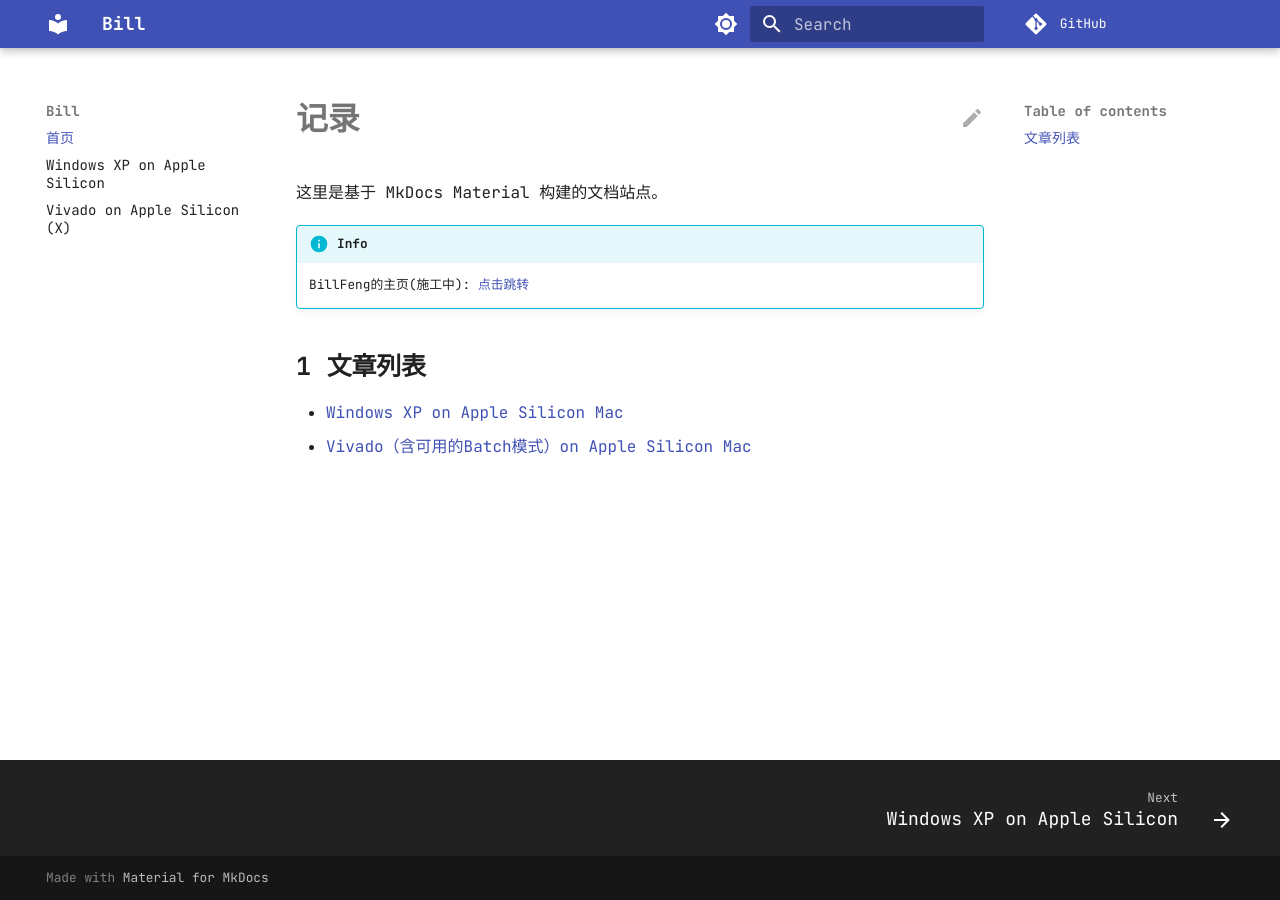
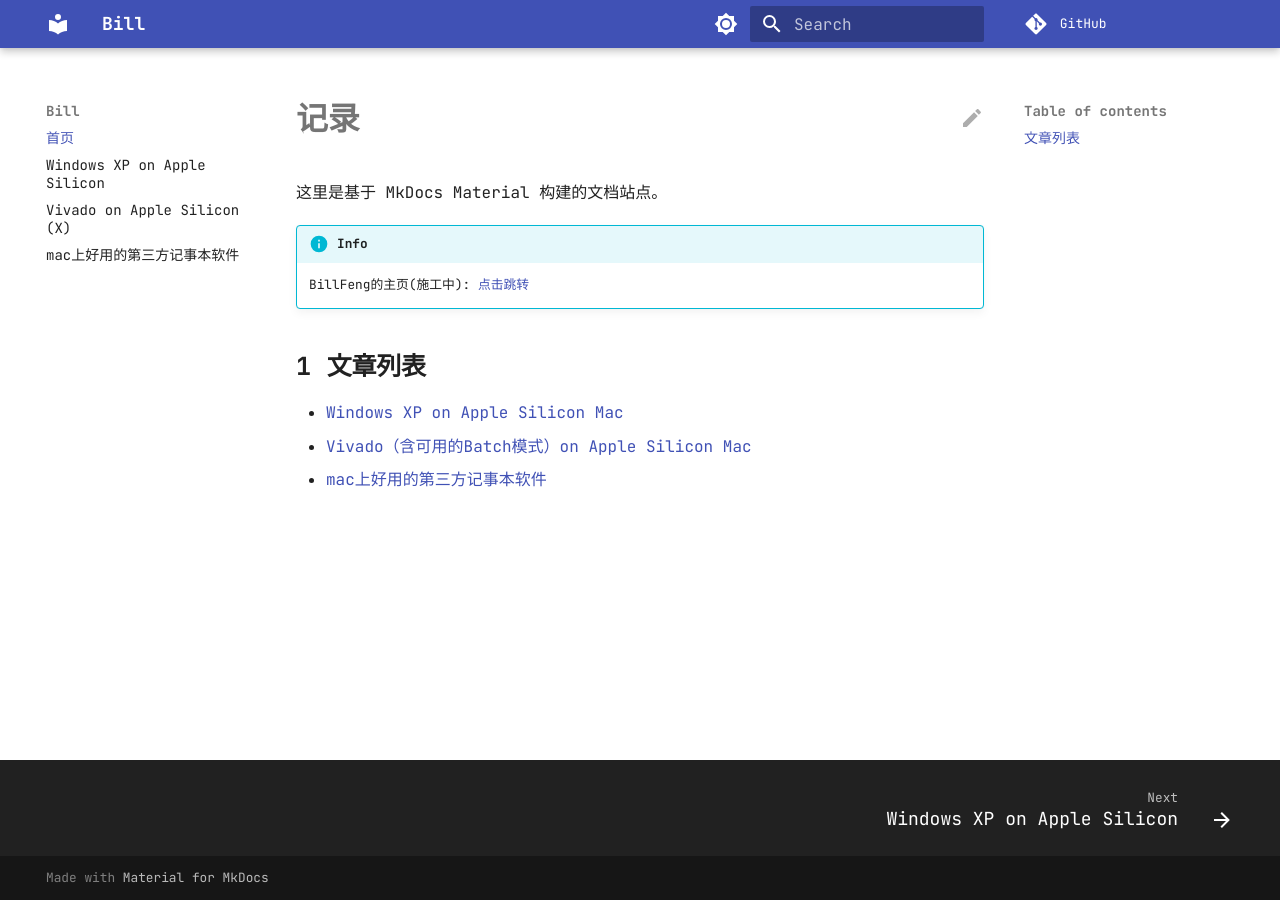
Before and after one commit to bfyes/Virtual-machines-on-Mac, an MkDocs documentation site: the page built from docs/index.md, in a window 1280 px wide. Built offline with MkDocs 1.6.1 and Material for MkDocs 9.7.7, drawn with Linux system fonts in a browser that asks for light colours; comment, search, counter and statistics services are not loaded.

```diff
--- a/docs/index.md
+++ b/docs/index.md
@@ -9,3 +9,4 @@
 
 - [Windows XP on Apple Silicon Mac](windows-xp-apple-silicon.md)
 - [Vivado（含可用的Batch模式）on Apple Silicon Mac](vivado-apple-silicon.md)
+- [mac上好用的第三方记事本软件](mac上好用的第三方记事本软件.md)
--- a/mkdocs.yml
+++ b/mkdocs.yml
@@ -34,7 +34,7 @@ nav:
   - 首页: index.md
   - Windows XP on Apple Silicon: windows-xp-apple-silicon.md
   - Vivado on Apple Silicon (X): vivado-apple-silicon.md
-
+  - mac上好用的第三方记事本软件: mac上好用的第三方记事本软件.md
 
 plugins:
   - search
```
Also changed, not shown: docs/mac上好用的第三方记事本软件.md (added, +3 -0 lines), site/search/search_index.json, site/windows-xp-apple-silicon/index.html, 2 other files.
